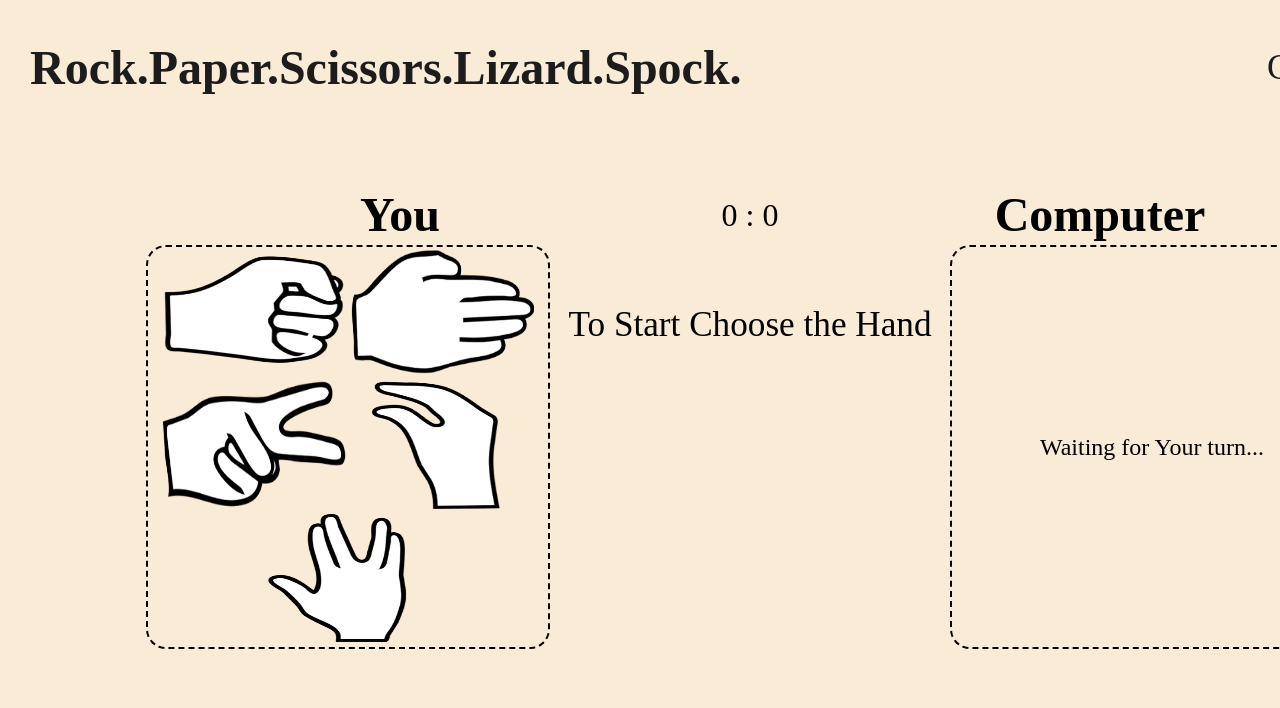
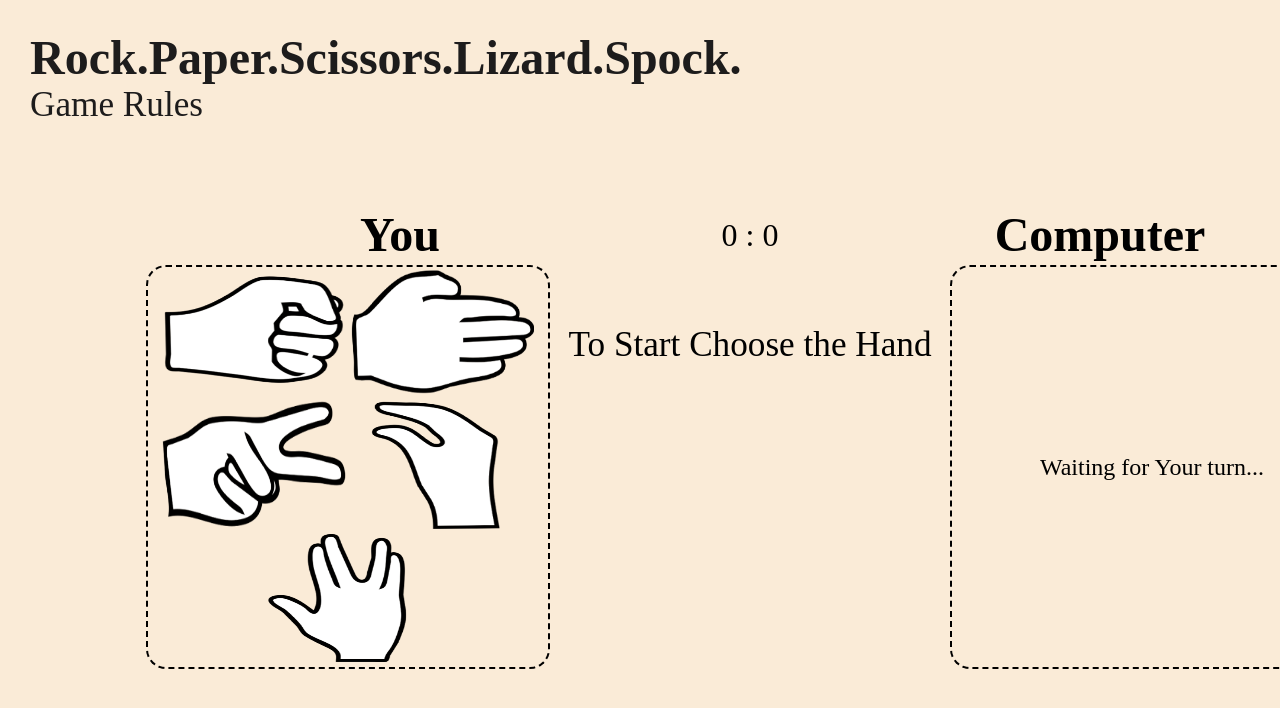
Before and after one commit to AssetMendy/ci-p2-rpsls, a plain HTML site: page index.html in a window 1280 px wide. Shown: the top 708 px of the page. Drawn offline with Linux system fonts and the light colour scheme; a web font is replaced by a local one.

Commit message:
Fix issue with link layout on smaller devices

```diff
--- a/assets/css/style.css
+++ b/assets/css/style.css
@@ -18,7 +18,7 @@ html, body {
 
 /* Style for a title, How to Play link and Sound effects toggle */
 header {
-    margin: 30px 30px 0;
+    margin: 30px 0 0 30px;
 }
 
 #logo {
@@ -26,13 +26,13 @@ header {
     text-align: left;
     font-size: 300%;
     color: rgb(29, 28, 28);
-    display: inline;
+    display: block;
 }
 
 #instructions-link {
     margin-right: 30px;
     font-size: 220%;
-    float: right;
+    float: left;
     text-decoration: none;
     color: rgb(29, 28, 28);
 }
@@ -47,9 +47,6 @@ header {
     color: rgb(136, 112, 112);
 }
 
-#instructions-link, #logo {
-    line-height: 75px;
-}
 
 
 /* Game section - User Side */
```
